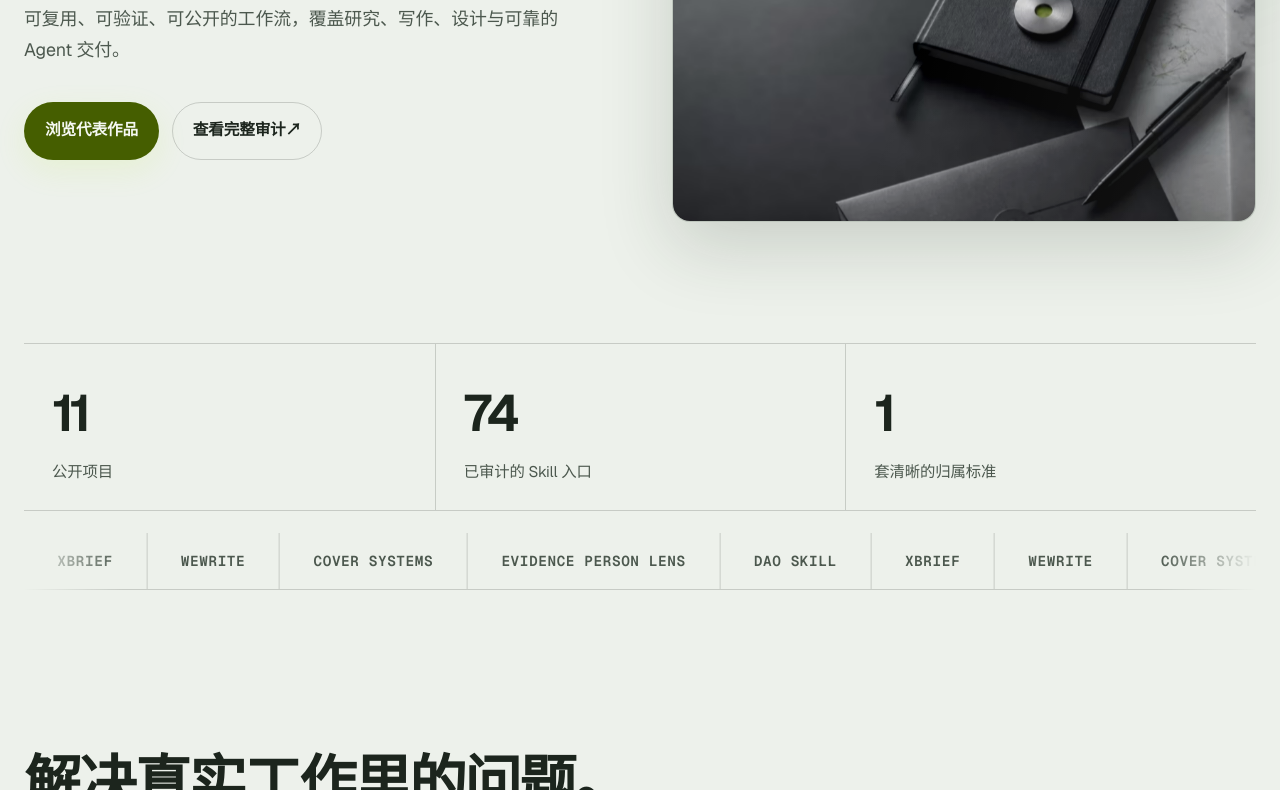
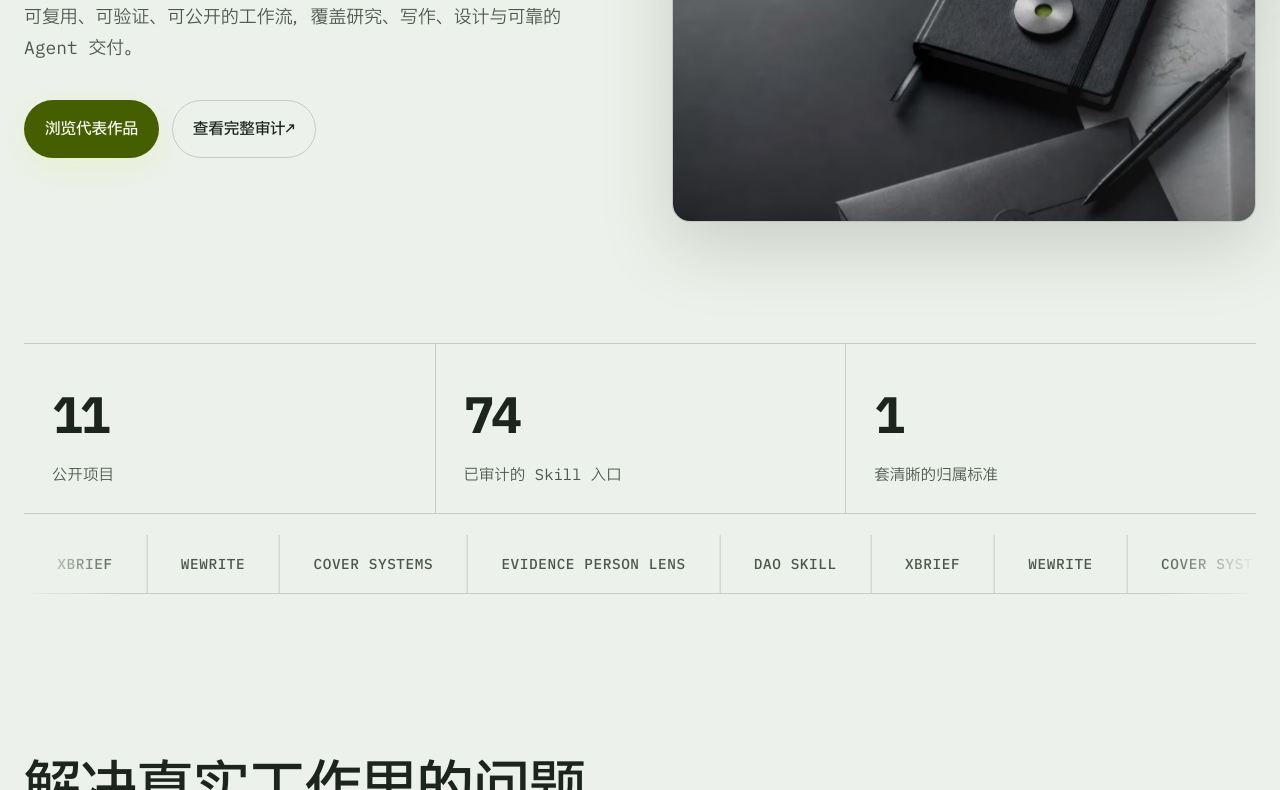
Before and after one commit to kingxiaozhe/codex-skill-portfolio, a plain HTML site: page site/index.html in a window 1280 px wide. Shown: the part 443-1233 px from the top of the page. Drawn offline with Linux system fonts and the light colour scheme.

Commit message:
feat: adopt IBM Plex bilingual typography

```diff
--- a/site/experience.css
+++ b/site/experience.css
@@ -1,20 +1,46 @@
 @font-face {
-  font-family: "Geist Portfolio";
-  src: url("assets/fonts/geist-latin.woff2") format("woff2");
+  font-family: "IBM Plex Mono Portfolio";
+  src: url("assets/fonts/ibm-plex-mono-regular.woff2") format("woff2");
   font-style: normal;
-  font-weight: 100 900;
+  font-weight: 400;
   font-display: swap;
 }
 
 @font-face {
-  font-family: "Geist Mono Portfolio";
-  src: url("assets/fonts/geist-mono-latin.woff2") format("woff2");
+  font-family: "IBM Plex Mono Portfolio";
+  src: url("assets/fonts/ibm-plex-mono-medium.woff2") format("woff2");
   font-style: normal;
-  font-weight: 100 900;
+  font-weight: 500;
+  font-display: swap;
+}
+
+@font-face {
+  font-family: "IBM Plex Mono Portfolio";
+  src: url("assets/fonts/ibm-plex-mono-bold.woff2") format("woff2");
+  font-style: normal;
+  font-weight: 700;
+  font-display: swap;
+}
+
+@font-face {
+  font-family: "IBM Plex Sans SC Portfolio";
+  src: url("assets/fonts/ibm-plex-sans-sc-site-regular.woff2") format("woff2");
+  font-style: normal;
+  font-weight: 400;
+  font-display: swap;
+}
+
+@font-face {
+  font-family: "IBM Plex Sans SC Portfolio";
+  src: url("assets/fonts/ibm-plex-sans-sc-site-medium.woff2") format("woff2");
+  font-style: normal;
+  font-weight: 500;
   font-display: swap;
 }
 
 :root {
+  --font-code: "IBM Plex Mono Portfolio", "SFMono-Regular", Consolas, monospace;
+  --font-cjk: "IBM Plex Mono Portfolio", "IBM Plex Sans SC Portfolio", "PingFang SC", "Hiragino Sans GB", "Microsoft YaHei UI", sans-serif;
   --glass: rgb(19 24 21 / 0.72);
   --glass-edge: rgb(239 246 236 / 0.14);
   --glass-highlight: rgb(255 255 255 / 0.09);
@@ -45,15 +71,18 @@ body {
   position: relative;
   isolation: isolate;
   min-height: 100dvh;
-  font-family: "Geist Portfolio", "PingFang SC", "Hiragino Sans GB", "Microsoft YaHei UI", "Microsoft YaHei", sans-serif;
+  font-family: var(--font-cjk);
   font-size: 18px;
-  line-height: 1.72;
-  letter-spacing: -0.006em;
+  font-weight: 400;
+  line-height: 1.76;
+  letter-spacing: 0.006em;
+  font-synthesis: none;
 }
 
 html[lang="en"] body {
-  font-family: "Geist Portfolio", "Avenir Next", "Segoe UI", sans-serif;
-  letter-spacing: -0.012em;
+  font-family: var(--font-code);
+  line-height: 1.68;
+  letter-spacing: -0.018em;
 }
 
 body::before {
@@ -136,12 +165,12 @@ footer { position: relative; z-index: 1; }
   pointer-events: none;
 }
 
-.wordmark { font-size: 1.02rem; font-weight: 720; letter-spacing: -0.045em; }
+.wordmark { font-family: var(--font-code); font-size: 1.02rem; font-weight: 500; letter-spacing: -0.045em; }
 nav { gap: 1.75rem; }
 nav a,
 .header-link,
 .language-switch,
-footer a { font-size: 1rem; font-weight: 600; }
+footer a { font-family: var(--font-code); font-size: 1rem; font-weight: 500; letter-spacing: -0.025em; }
 
 .language-switch { font-size: 0.96rem; }
 
@@ -156,27 +185,28 @@ footer a { font-size: 1rem; font-weight: 600; }
 
 .eyebrow,
 .project-kind {
-  font-family: "Geist Mono Portfolio", "SFMono-Regular", monospace;
+  font-family: var(--font-code);
   font-size: 0.84rem;
+  font-weight: 500;
   letter-spacing: 0.075em;
 }
 
 h1,
 h2,
 h3 {
-  font-family: "Geist Portfolio", "PingFang SC", "Hiragino Sans GB", "Microsoft YaHei UI", sans-serif;
+  font-family: var(--font-code);
   font-weight: 700;
-  letter-spacing: -0.052em;
+  letter-spacing: -0.042em;
 }
 
 h1 {
   max-width: 10.5ch;
   margin-bottom: 1.55rem;
-  font-size: clamp(3.55rem, 5.25vw, 5.45rem);
-  line-height: 1.03;
+  font-size: clamp(3.45rem, 5vw, 5.15rem);
+  line-height: 1.02;
 }
 
-html[lang="en"] h1 { max-width: 13ch; }
+html[lang="en"] h1 { max-width: 18ch; font-size: clamp(3.2rem, 4.65vw, 4.75rem); }
 
 h2 {
   font-size: clamp(2.85rem, 4.5vw, 5rem);
@@ -188,9 +218,10 @@ h3 { font-size: clamp(1.9rem, 2.65vw, 3rem); line-height: 1.06; }
 html[lang="zh-CN"] h1,
 html[lang="zh-CN"] h2,
 html[lang="zh-CN"] h3 {
-  font-weight: 700;
-  letter-spacing: -0.045em;
-  line-height: 1.13;
+  font-family: var(--font-cjk);
+  font-weight: 500;
+  letter-spacing: -0.026em;
+  line-height: 1.16;
 }
 
 .accent-word {
@@ -218,12 +249,15 @@ html[lang="zh-CN"] h3 {
   margin-bottom: 2.25rem;
   font-size: 1.12rem;
   line-height: 1.72;
+  letter-spacing: 0;
 }
 
 .button {
   min-height: 52px;
   padding: 0.9rem 1.25rem;
+  font-family: var(--font-cjk);
   font-size: 0.98rem;
+  font-weight: 500;
   letter-spacing: -0.012em;
   transition: transform 260ms var(--ease-out), background 260ms ease, border-color 260ms ease, box-shadow 260ms ease;
 }
@@ -259,7 +293,7 @@ html[lang="zh-CN"] h3 {
   filter: saturate(0.82) contrast(1.04);
 }
 
-.proof strong { font-size: clamp(2.4rem, 4vw, 3.45rem); font-weight: 650; }
+.proof strong { font-family: var(--font-code); font-size: clamp(2.4rem, 4vw, 3.45rem); font-weight: 700; }
 .proof span { font-size: 0.96rem; }
 .proof div { padding: 1.55rem 1.75rem; }
 
@@ -278,9 +312,9 @@ html[lang="zh-CN"] h3 {
 .skill-rail span {
   padding: 1rem 2.1rem;
   border-right: 1px solid var(--line);
-  font-family: "Geist Mono Portfolio", monospace;
+  font-family: var(--font-code);
   font-size: 0.9rem;
-  font-weight: 600;
+  font-weight: 500;
   letter-spacing: 0.04em;
   white-space: nowrap;
 }
@@ -322,10 +356,10 @@ html[lang="zh-CN"] h3 {
 .project:hover::after { opacity: 1; transform: translate3d(0, 0, 0) scale(1); }
 .project > img { transition: transform 850ms var(--ease-out), filter 500ms ease; }
 .project:hover > img { transform: scale(1.045); filter: saturate(1) contrast(1.04); }
-.project a { font-size: 0.98rem; }
+.project a { font-family: var(--font-cjk); font-size: 0.98rem; font-weight: 500; }
 
-.method-list strong { font-size: 1.16rem; }
-.audit-list dt { font-size: 1.02rem; }
+.method-list strong { font-size: 1.16rem; font-weight: 500; }
+.audit-list dt { font-size: 1.02rem; font-weight: 500; }
 .closing { padding: 12rem 0; }
 footer p { font-size: 0.92rem; }
 
--- a/site/index.html
+++ b/site/index.html
@@ -13,7 +13,9 @@
     <meta property="og:type" content="website">
     <meta name="twitter:card" content="summary_large_image">
     <link rel="icon" href="assets/favicon.png" type="image/png">
-    <link rel="preload" href="assets/fonts/geist-latin.woff2" as="font" type="font/woff2" crossorigin>
+    <link rel="preload" href="assets/fonts/ibm-plex-mono-medium.woff2" as="font" type="font/woff2" crossorigin>
+    <link rel="preload" href="assets/fonts/ibm-plex-sans-sc-site-medium.woff2" as="font" type="font/woff2" crossorigin>
+    <link rel="preload" href="assets/fonts/ibm-plex-sans-sc-site-regular.woff2" as="font" type="font/woff2" crossorigin>
     <link rel="stylesheet" href="styles.css">
     <link rel="stylesheet" href="experience.css">
     <title>kingxiaozhe - Skill Systems</title>
```
Also changed, not shown: site/en/index.html (+1 -1 lines), site/assets/fonts/OFL-IBM-Plex.txt (added), site/assets/fonts/ibm-plex-mono-bold.woff2 (added), site/assets/fonts/ibm-plex-mono-medium.woff2 (added), site/assets/fonts/ibm-plex-mono-regular.woff2 (added), site/assets/fonts/ibm-plex-sans-sc-site-medium.woff2 (added), site/assets/fonts/ibm-plex-sans-sc-site-regular.woff2 (added), 3 other files.
